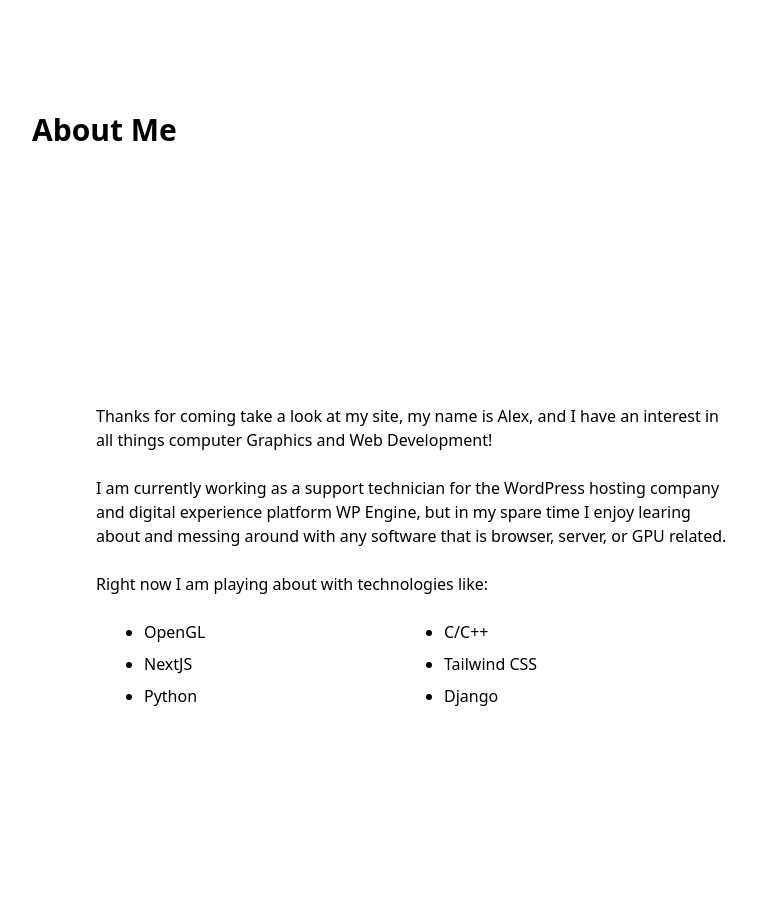
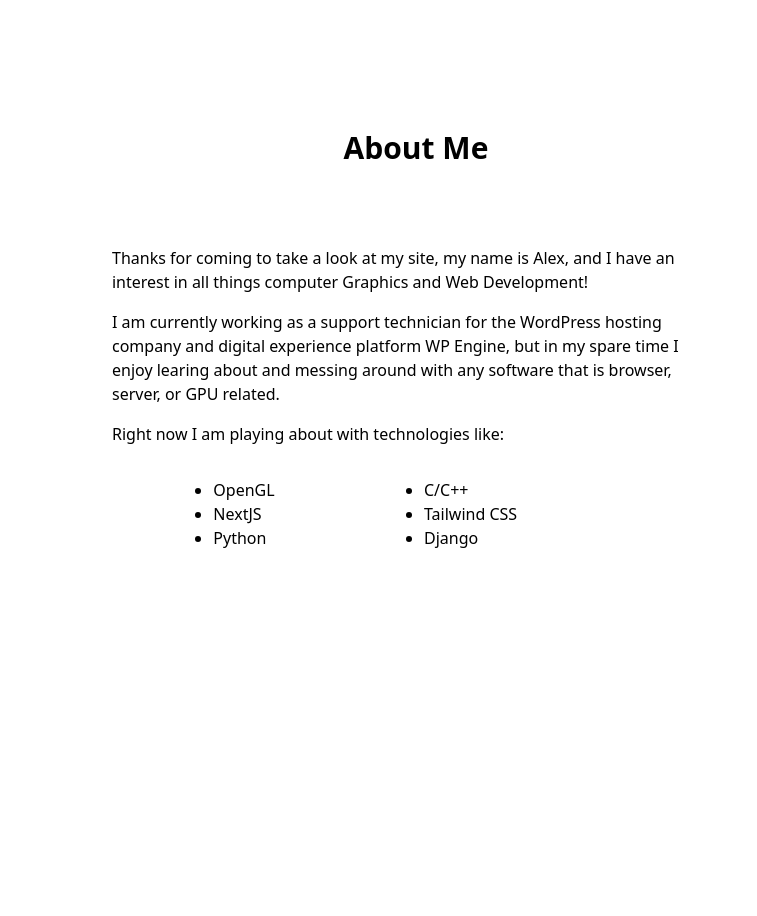
Before and after one commit to Jharopa/personal-site, a Next.js app: page / in a window 1280 px wide. Shown: the part 780-1696 px from the top of the page, without its empty margins (224-981 px from the left). Built offline with nearby package versions, Linux system fonts and the light colour scheme; no server answers.

Commit message:
Style Changes
Made improvemnets to the home page styles.

```diff
--- a/src/components/Hero.tsx
+++ b/src/components/Hero.tsx
@@ -9,7 +9,7 @@ const Hero = () => {
         initial={{ y: -100, opacity: 0 }}
         animate={{ y: 0, opacity: 1 }}
         transition={{ duration: 1.5 }}
-        className="flex h-2/3 flex-col justify-center text-center"
+        className="flex h-3/4 flex-col items-center justify-center text-center"
       >
         <p className="pb-3">Hey there! I&apos;m</p>
         <h1 className="animate-text bg-gradient-to-r from-teal-500 via-indigo-500 to-pink-500 bg-clip-text pb-16 text-7xl text-transparent">
--- a/src/pages/index.tsx
+++ b/src/pages/index.tsx
@@ -15,26 +15,28 @@ const Home = () => {
       <SEO metaData={metaData} />
       <div className="flex h-screen flex-col justify-between">
         <Header />
-        <main className="w-max-2xl mx-auto">
+        <main className="mx-auto md:w-2/3">
           <Hero />
           <Section id="about">
-            <h2 className="mt-3 ml-64 flex justify-start text-3xl">About Me</h2>
-            <div className="m-auto mt-64 flex h-max w-1/2 flex-col justify-center">
-              <p className="mb-6">
-                Thanks for coming take a look at my site, my name is Alex, and I
-                have an interest in all things computer Graphics and Web
+            <div className="mx-auto flex h-2/3 max-w-3xl flex-col items-center justify-center">
+              <h2 className="mb-20 text-3xl">About Me</h2>
+              <div className="mx-20">
+                <p className="mb-4">
+                  Thanks for coming to take a look at my site, my name is Alex,
+                  and I have an interest in all things computer Graphics and Web
                   Development!
                 </p>
-              <p className="mb-6">
-                I am currently working as a support technician for the WordPress
-                hosting company and digital experience platform WP Engine, but
-                in my spare time I enjoy learing about and messing around with
-                any software that is browser, server, or GPU related.
+                <p className="mb-4">
+                  I am currently working as a support technician for the
+                  WordPress hosting company and digital experience platform WP
+                  Engine, but in my spare time I enjoy learing about and messing
+                  around with any software that is browser, server, or GPU
+                  related.
                 </p>
-              <p className="mb-6">
+                <p className="mb-8">
                   Right now I am playing about with technologies like:
                 </p>
-              <ul className="ml-12 grid list-disc grid-cols-2 gap-2">
+                <ul className="mx-auto grid w-2/3 list-disc gap-x-4 sm:grid-cols-1 md:grid-cols-2">
                   <li>OpenGL</li>
                   <li>C/C++</li>
                   <li>NextJS</li>
@@ -43,10 +45,14 @@ const Home = () => {
                   <li>Django</li>
                 </ul>
               </div>
+            </div>
           </Section>
-          <Section id="projects" className="flex flex-col justify-between">
-            <h2 className="mt-3 mr-64 flex justify-end text-3xl">Projects</h2>
-            <div className="m-auto grid grid-cols-2 gap-12">
+          <Section
+            id="projects"
+            className="flex flex-col items-center justify-between"
+          >
+            <h2 className="my-10 text-3xl">Projects</h2>
+            <div className="grid items-center justify-between gap-10 sm:grid-cols-1 md:grid-cols-2">
               {projects.map(({ key, href, imageSrc, title, description }) => (
                 <ProjectCard
                   key={key}
```
Lines whose indentation alone changed are shown as unchanged.
